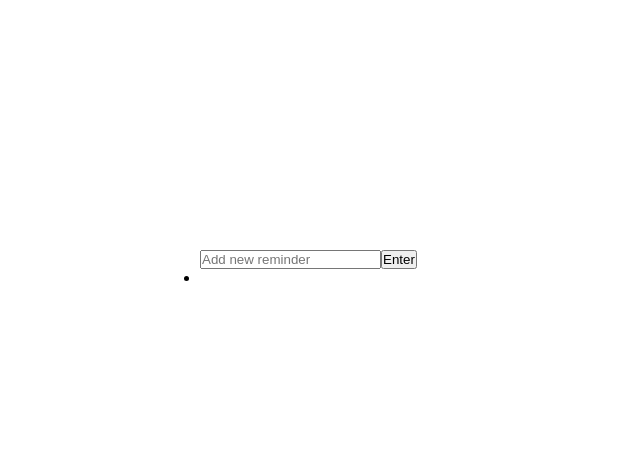
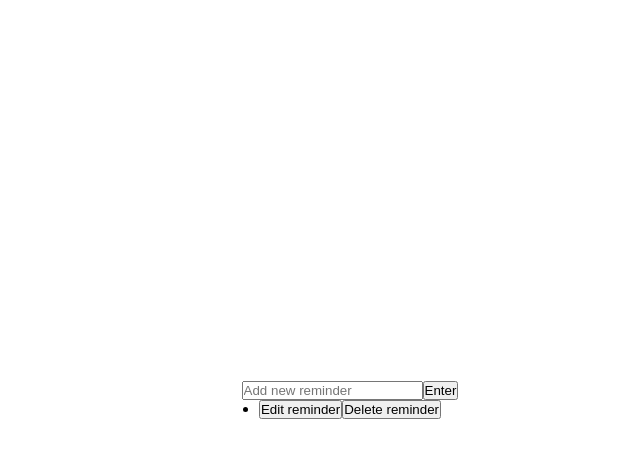
Before and after one commit to charlie-fitzgerald/reminders, a plain HTML site: page index.html in a window 1280 px wide. Both pictures are taken after a click on the button "Enter". Shown: the whole page, without its empty margins (290-930 px from the left). Drawn offline with Linux system fonts and the light colour scheme.

Commit message:
Add edit and delete funcionality to reminders

```diff
--- a/app.js
+++ b/app.js
@@ -2,35 +2,88 @@ const reminderSubmitBtn = document.querySelector("#reminder-submit-btn");
 const reminderInput = document.querySelector("#reminder-input");
 const reminderList = document.querySelector("#reminder-list");
 
+
+//Stores the reminders in an array
 const reminders = [];
 
+
+//Takes the user's input and pushes it to the reminders array
 function addNewReminder(input) {
     reminders.push(input.value);
 }
 
+
+//Will be used to delete or update reminders
+function getReminderId(e) {
+    console.log(e.target.parentNode.id);
+}
+
+function editReminder(e) {
+    let newReminderText = prompt("Edit your text here");
+    let textToEdit = document.querySelector(`#${e.target.parentNode.id} p`);
+
+    textToEdit.innerText = newReminderText;
+}
+
+function deleteReminder(e) {
+    //Uses unary operator in front of the sliced ID to convert it to an Int
+    let item = +e.target.parentNode.id.slice(-1);
+
+    //Deletes reminder from the reminders array
+    if (reminders.length === 1) {
+        reminders.slice(0, 1);
+    }
+
+    reminders.splice(item, 1);
+
+    console.log(reminders);
+
+    //Re-renders the reminders list
+    displayReminders(reminders);
+}
+
+//Is used to create reminders after user submits their input.
 function createReminder(item) {
     const li = document.createElement('li');
-    li.innerText = item;
+    const para = document.createElement('p');
+    const editBtn = document.createElement('button');
+    const delBtn = document.createElement('button');
 
-    return li
+    para.innerText = item;
+    editBtn.innerText = "Edit reminder";
+    delBtn.innerText = "Delete reminder";
+
+    li.append(para, editBtn, delBtn);
+
+    editBtn.addEventListener("click", e => {
+        e.preventDefault();
+
+        editReminder(e);
+    })
+
+    delBtn.addEventListener("click", e => {
+        e.preventDefault();
+
+        deleteReminder(e);
+    })
+
+    return li;
 }
 
+//Loops through the reminders array, adds a unique id to each reminder, and displays each item in a list
 function displayReminders(arr) {
+    reminderList.innerHTML = '';
 
     for (let i = 0; i < arr.length; i++) {
         let reminder = createReminder(arr[i]);
-        reminder.id = `item-${i}`;
+        reminder.id = `reminder-${i}`;
 
         reminderList.appendChild(reminder);
     }
-
 }
 
 reminderSubmitBtn.addEventListener("click", e => {
     e.preventDefault();
-
-
-    reminderList.innerHTML = '';
 
     addNewReminder(reminderInput);
     displayReminders(reminders);
--- a/index.html
+++ b/index.html
@@ -8,10 +8,11 @@
 </head>
 <body>
     <main>
-        <input type="text" id="reminder-input" placeholder="Add new reminder"><button id="reminder-submit-btn">Enter</button>
+        <div class="input-wrapper">
+            <input type="text" id="reminder-input" placeholder="Add new reminder"><button id="reminder-submit-btn">Enter</button>
+        </div>
 
         <ul id="reminder-list">
-
         </ul>
     </main>
 
--- a/style.css
+++ b/style.css
@@ -6,13 +6,16 @@
 
 html, body {
     height: 100vh;
+    width: 100vw;
     display: grid;
     place-content: center;
 }
 
 main {
-    min-height: 300px;
-    max-height: 80%;
-    min-width: 300px;
-    max-width: 50%;
+    height: 500px;
+    width: 500px;
+    display: flex;
+    flex-direction: column;
+    justify-content: center;
+    align-items: center;
 }
```
